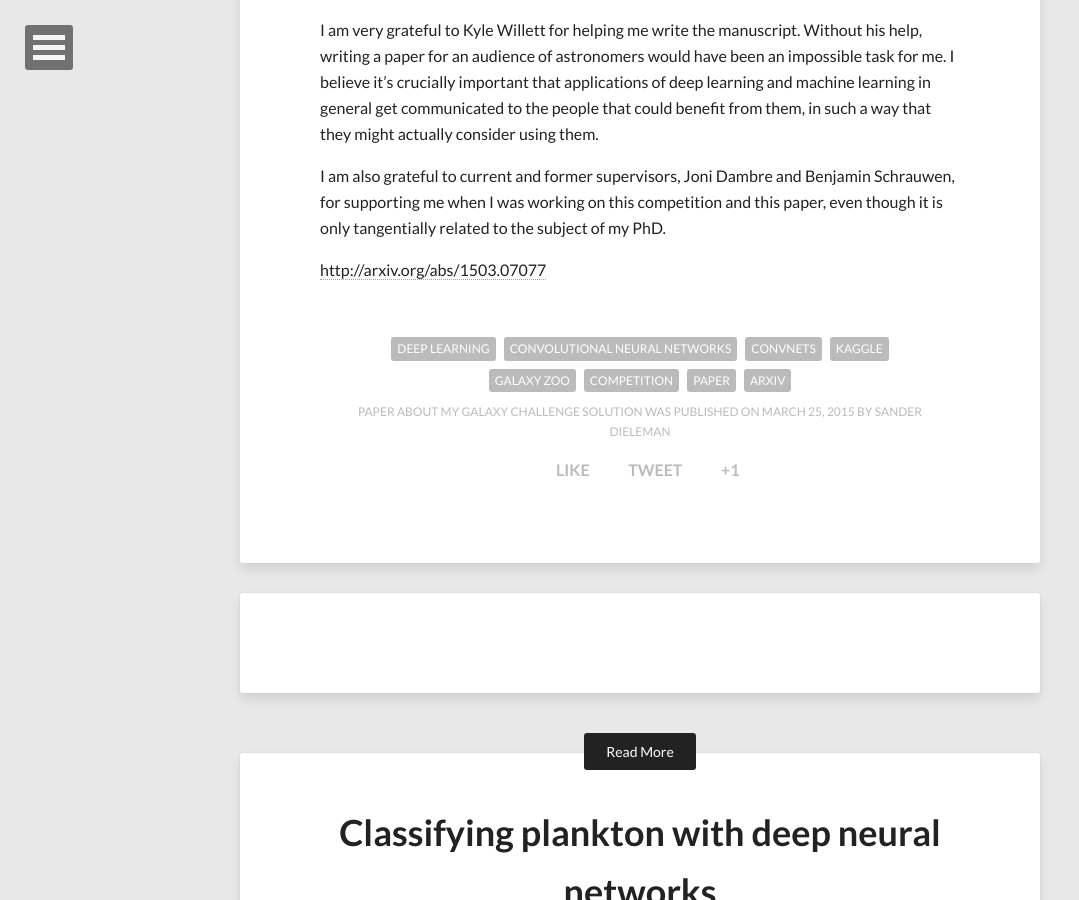
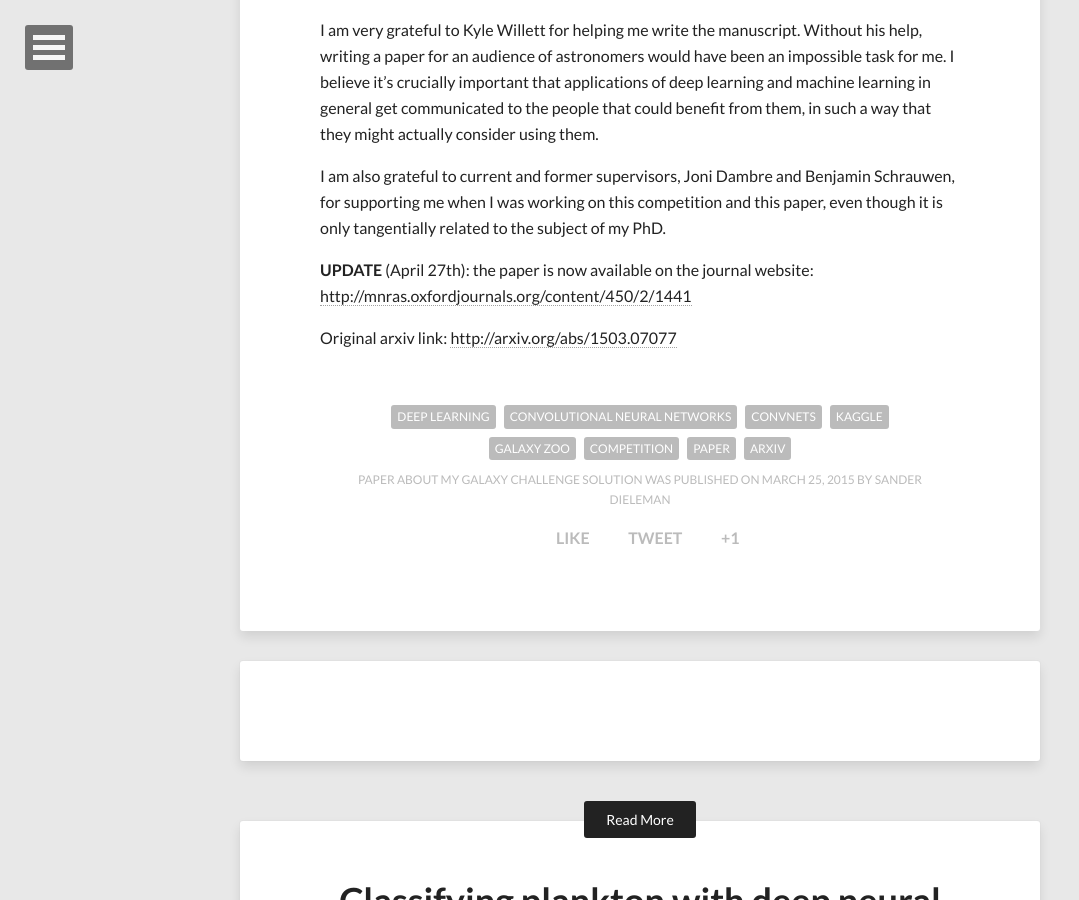
Before and after one commit to benanne/benanne.github.io, a Jekyll site: the page built from _posts/2015-03-25-gz-paper.md, in a window 1280 px wide and 900 px high, scrolled down 873 px. Shown: the whole window, without its empty margins (0-1079 px from the left). Built offline with Jekyll 4.4.1, drawn with Linux system fonts in a browser that asks for light colours; nearby versions of some CDN libraries; comment, search, counter and statistics services are not loaded.

Commit message:
add MNRAS link

```diff
--- a/_posts/2015-03-25-gz-paper.md
+++ b/_posts/2015-03-25-gz-paper.md
@@ -22,4 +22,6 @@ I am very grateful to Kyle Willett for helping me write the manuscript. Without
 
 I am also grateful to current and former supervisors, Joni Dambre and Benjamin Schrauwen, for supporting me when I was working on this competition and this paper, even though it is only tangentially related to the subject of my PhD.
 
-[http://arxiv.org/abs/1503.07077](http://arxiv.org/abs/1503.07077)
+**UPDATE** (April 27th): the paper is now available on the journal website: [http://mnras.oxfordjournals.org/content/450/2/1441](http://mnras.oxfordjournals.org/content/450/2/1441)
+
+Original arxiv link: [http://arxiv.org/abs/1503.07077](http://arxiv.org/abs/1503.07077)
```
